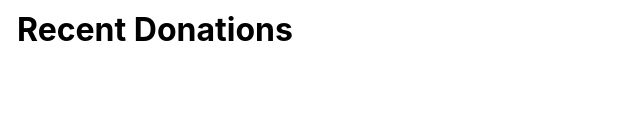
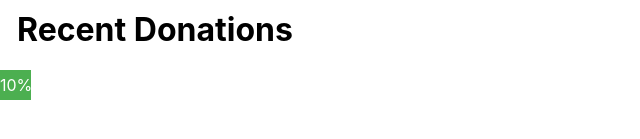
Before and after one commit to aransagarcia/gofundmewithHooks, a React (Create React App) app: page / in a window 1280 px wide. Shown: the part 329-468 px from the top of the page, without its empty margins (0-640 px from the left). Built offline with nearby package versions, Linux system fonts and the light colour scheme.

Commit message:
create progress bar component

```diff
--- a/src/App.css
+++ b/src/App.css
@@ -59,3 +59,12 @@
 .List{
   align-items: left;
 }
+
+.myBar {
+  width: 10%;
+  height: 30px;
+  background-color: #4CAF50;
+  text-align: center; /* To center it horizontally (if you want) */
+  line-height: 30px; /* To center it vertically */
+  color: white;
+}
--- /dev/null
+++ b/src/Components/ProgressBar.js
@@ -0,0 +1,11 @@
+import React from "react";
+
+const ProgressBar = () => {
+  return (
+    <div id="myProgress">
+      <div className="myBar">10%</div>
+    </div>
+  );
+};
+
+export default ProgressBar;
--- a/src/Components/RecentDonations.js
+++ b/src/Components/RecentDonations.js
@@ -1,11 +1,16 @@
 import React from "react";
 import "../App.css";
+import ProgressBar from "./ProgressBar";
+
 
 const RecentDonations = props => {
   const donationList = props.RecentDonation.map(el => {
     return (
-      <div key= {el.name} >
-        <h3> {el.name} donated {el.inputAmount} </h3>
+      <div key={el.name}>
+        <h3>
+          {" "}
+          {el.name} donated {el.inputAmount}{" "}
+        </h3>
         <p> {el.caption} </p>
       </div>
     );
@@ -15,6 +20,7 @@ const RecentDonations = props => {
     <div className="Recent Donations">
       <div className="List">
         <h1> Recent Donations </h1>
+    <ProgressBar/>
         <ul>{donationList}</ul>
       </div>
     </div>
```
